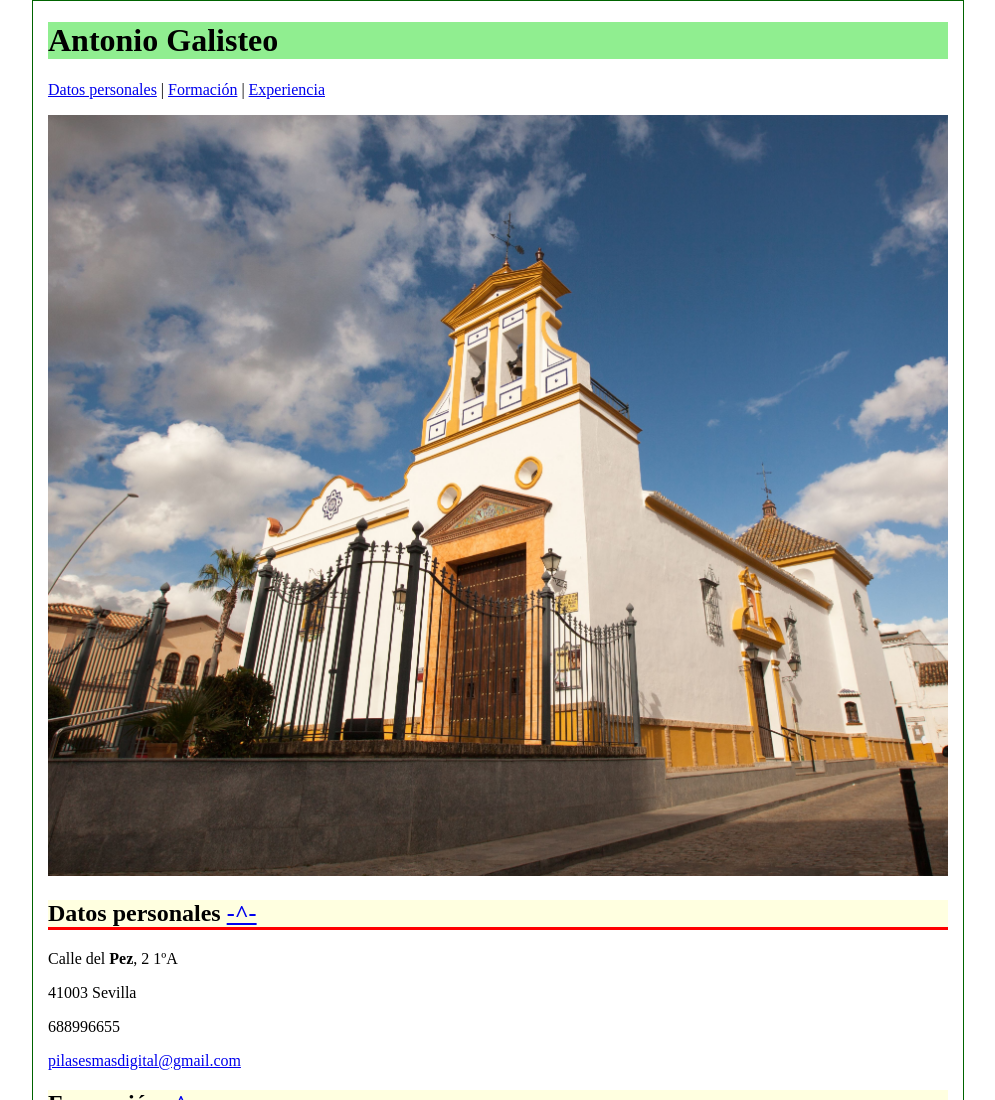
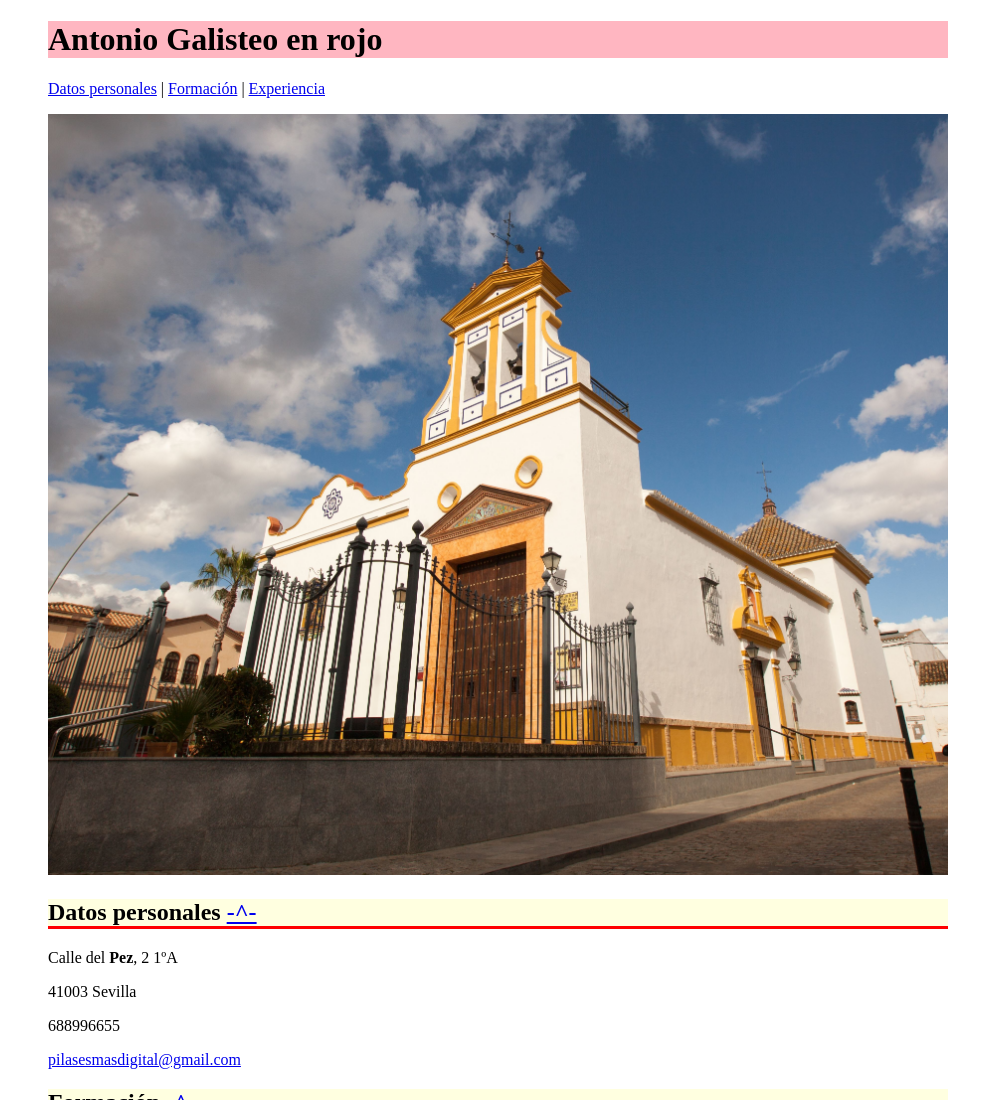
Before and after one commit to pilasdigital/gitpasoapaso, a plain HTML site: page index.html in a window 1280 px wide. Shown: the top 1100 px of the page, without its empty margins (142-1137 px from the left). Drawn offline with Linux system fonts and the light colour scheme.

Commit message:
2 color rojo

```diff
--- a/estilos.css
+++ b/estilos.css
@@ -2,12 +2,12 @@
 body{
 	max-width: 900px;
 	margin: auto;
-	border: darkgreen solid 1px;
+	border: red; solid 1px;
 	padding: 0px 15px 0px 15px;
 }
 
 h1, h2{
-	background-color: lightgreen;
+	background-color: lightpink;
 }
 
 p{
--- a/index.html
+++ b/index.html
@@ -3,7 +3,7 @@
 <head>
 	<meta charset="utf-8">
 	<meta name="viewport" content="width=device-width, initial-scale=1">
-	<title>Antonio Galisteo CV</title>
+	<title>Antonio Galisteo CV en rojo</title>
 
 	<link rel="stylesheet" type="text/css" href="estilos.css">
 
@@ -24,7 +24,7 @@
 </head>
 
 <body>
-	<h1>Antonio Galisteo</h1>
+	<h1>Antonio Galisteo en rojo</h1>
 <!-- Enlacen interno-->
 <p id=menu01><a href="#datos01">Datos personales</a> | <a href="#formacion01">Formación</a> | <a href="#experiencia01">Experiencia</a></p>
 
```
